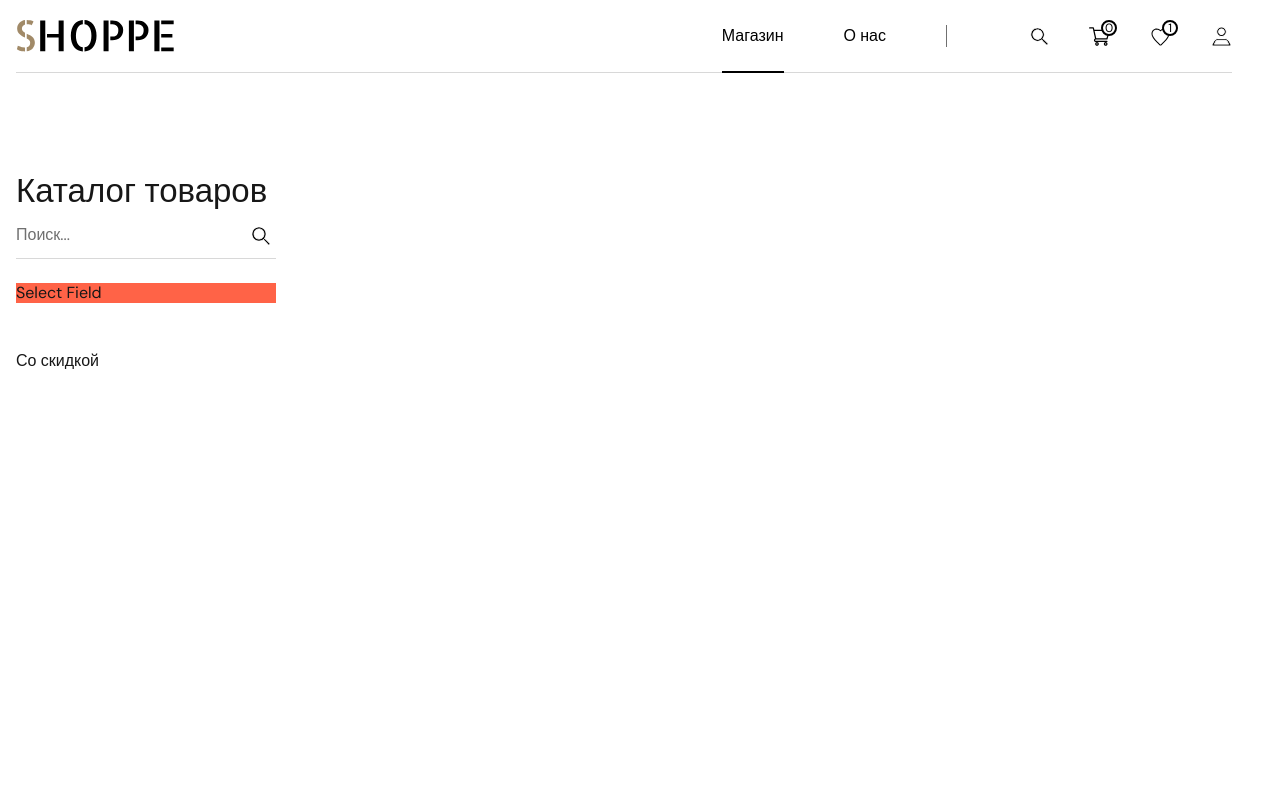
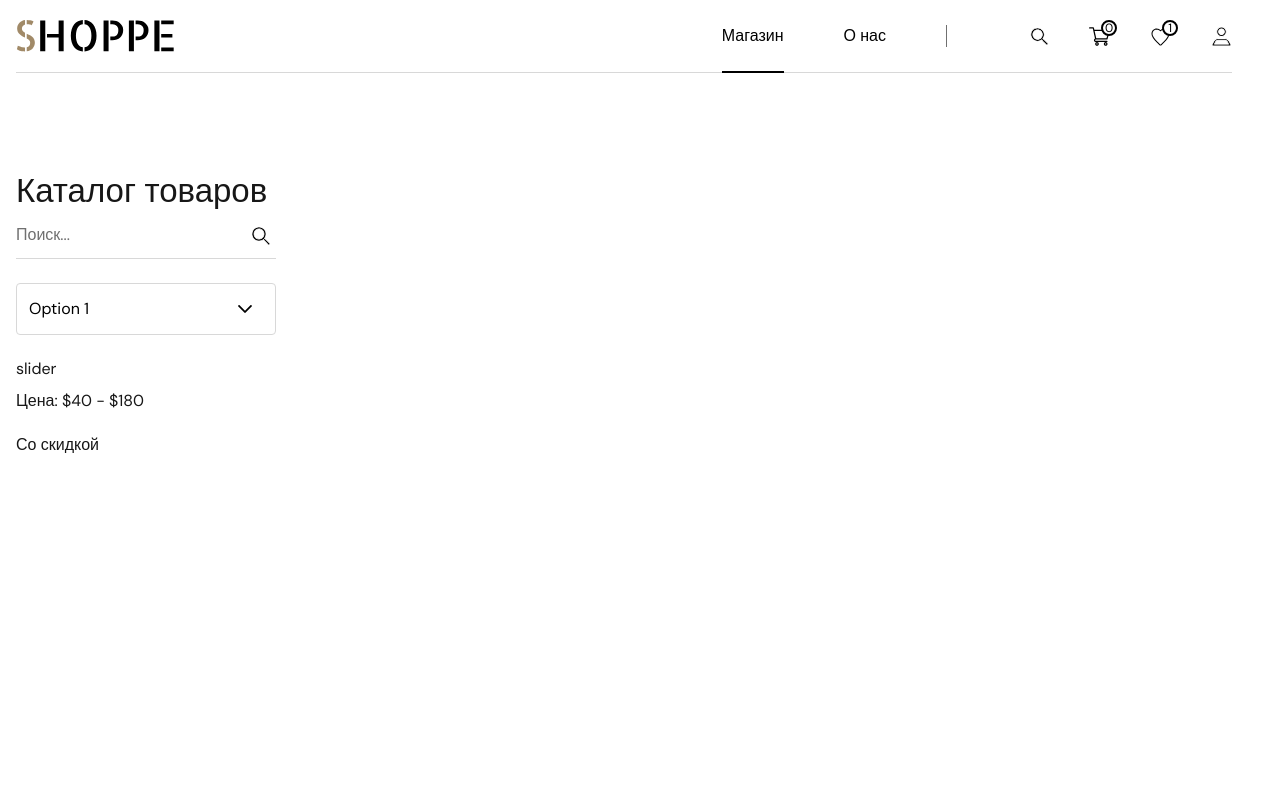
Before and after one commit to ministrov/shoppe-ecommerce-next, a Next.js app: page /catalog in a window 1280 px wide. Shown: the top 800 px of the page. Built offline with nearby package versions, Linux system fonts and the light colour scheme.

Commit message:
feat: create a select field component with a logic of changing options and add styles

```diff
--- a/app/catalog/page.tsx
+++ b/app/catalog/page.tsx
@@ -1,10 +1,21 @@
+'use client';
+
 import Image from 'next/image';
 import { InputField } from '@/components/inputField/InputField';
 import { SelectField } from '@/components/selectField/SelectField';
 import cn from 'classnames';
 import styles from './page.module.css';
 
+const options = [
+  { label: 'Option 1', value: '1' },
+  { label: 'Option 2', value: '2' },
+  { label: 'Option 3', value: '3' },
+];
+
 export default function Catalog() {
+  const handleSelectChange = (value: string) => {
+    console.log('Selected value:', value)
+  }
   return (
     <section className={styles.catalogPage}>
       <div className={styles.searchMobile}>
@@ -21,11 +32,11 @@ export default function Catalog() {
 
             <Image src={'/search.svg'} width={20} height={20} alt={''} />
           </div>
-          <SelectField />
+          <SelectField options={options} onChange={handleSelectChange} />
           <div className={styles.catalog__priceSearch}>
-            {/* <USlider v-model="price" color="neutral" size="lg" /> */}
+            slider
 
-            {/* <span>{{ `Цена: $${price[0]} - $${price[1]}` }}</span> */}
+            <span>{`Цена: $40 - $180`}</span>
           </div>
           <div className={styles.catalog__switch}>
             <span className={styles.catalog__switchLabel}>Со скидкой</span>
@@ -37,7 +48,6 @@ export default function Catalog() {
           <ul className={styles.catalog__cards}>
 
           </ul>
-
         </div>
       </div>
     </section>
--- a/components/selectField/SelectField.module.css
+++ b/components/selectField/SelectField.module.css
@@ -1,3 +1,20 @@
+.selectWrapper {
+  position: relative;
+}
+
+.selectWrapper svg {
+  position: absolute;
+  right: 24px;
+  top: 22px;
+}
+
 .select {
-  background-color: tomato;
+  width: 100%;
+  font-family: inherit;
+  margin: 0;
+  padding: 15px 12px;
+  background-color: transparent;
+  border: 1px solid var(--light-gray-150);
+  border-radius: 4px;
+  appearance: none;
 }
--- a/components/selectField/SelectField.tsx
+++ b/components/selectField/SelectField.tsx
@@ -1,7 +1,48 @@
+'use client';
+
+import { useState } from 'react';
 import styles from './SelectField.module.css';
 
-export const SelectField = () => {
+type SelectFieldOption = {
+  value: string;
+  label: string;
+}
+
+type SelectFieldProps = {
+  options: SelectFieldOption[];
+  value?: string;
+  onChange?: (value: string) => void;
+}
+
+export const SelectField = ({ options, value, onChange }: SelectFieldProps) => {
+  const [selectedValue, setSelectedValue] = useState(value || '');
+
+  const handleChange = (event: React.ChangeEvent<HTMLSelectElement>) => {
+    const newValue = event.target.value;
+    setSelectedValue(newValue);
+    onChange?.(newValue);
+  }
   return (
-    <div className={styles.select}>Select Field</div>
+    <div className={styles.selectWrapper}>
+      <select className={styles.select} id="catalog-select" value={selectedValue} onChange={handleChange}>
+        {options.map(option => (
+          <option key={option.label} value={option.value}>
+            {option.label}
+          </option>
+        ))}
+      </select>
+      <svg
+        width="14"
+        height="8"
+        viewBox="0 0 14 8"
+        fill="none"
+        xmlns="http://www.w3.org/2000/svg"
+      >
+        <path
+          d="M12.6551 0.103514C12.7208 0.0372643 12.8103 -5.20037e-08 12.9036 -4.7925e-08C12.9969 -4.38464e-08 13.0864 0.0372643 13.1521 0.103514L13.894 0.845401C13.9616 0.908905 14 0.997568 14 1.09036C14 1.18316 13.9616 1.27182 13.894 1.33533L7.46193 7.76735C7.36358 7.86582 7.23016 7.9212 7.09099 7.92133L6.90901 7.92133C6.76984 7.9212 6.63642 7.86582 6.53807 7.76735L0.106047 1.33533C0.0383834 1.27182 9.01957e-07 1.18316 9.06013e-07 1.09036C9.10069e-07 0.997567 0.0383834 0.908904 0.106047 0.8454L0.847934 0.103513C0.913642 0.0372638 1.00309 -5.68113e-07 1.0964 -5.64034e-07C1.18971 -5.59956e-07 1.27915 0.0372638 1.34486 0.103513L7 5.75865L12.6551 0.103514Z"
+          fill="black"
+        />
+      </svg>
+    </div>
   )
 }
```
